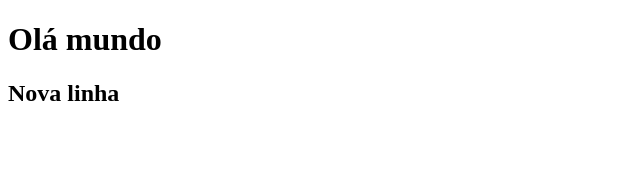
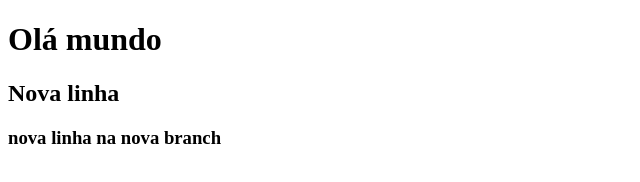
Before and after one commit to guilhermerez13/Projeto-1, a plain HTML site: page index.html in a window 1280 px wide. Shown: the whole page, without its empty margins (0-640 px from the left). Drawn offline with Linux system fonts and the light colour scheme.

Commit message:
adicionando nova linha

```diff
--- a/index.html
+++ b/index.html
@@ -8,5 +8,6 @@
 <body>
     <h1>Olá mundo</h1>
     <h2>Nova linha</h2>
+    <h3>nova linha na nova branch</h3>
 </body>
 </html>
```
